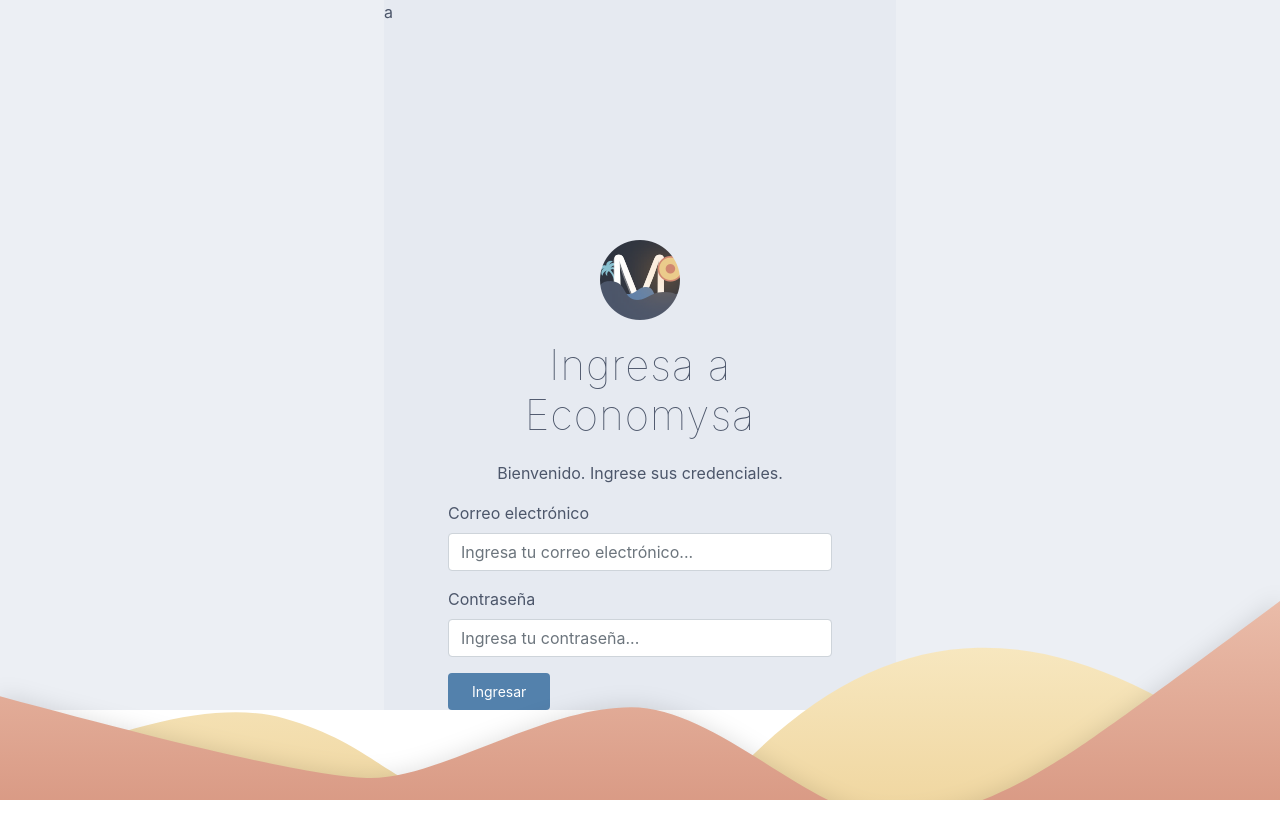
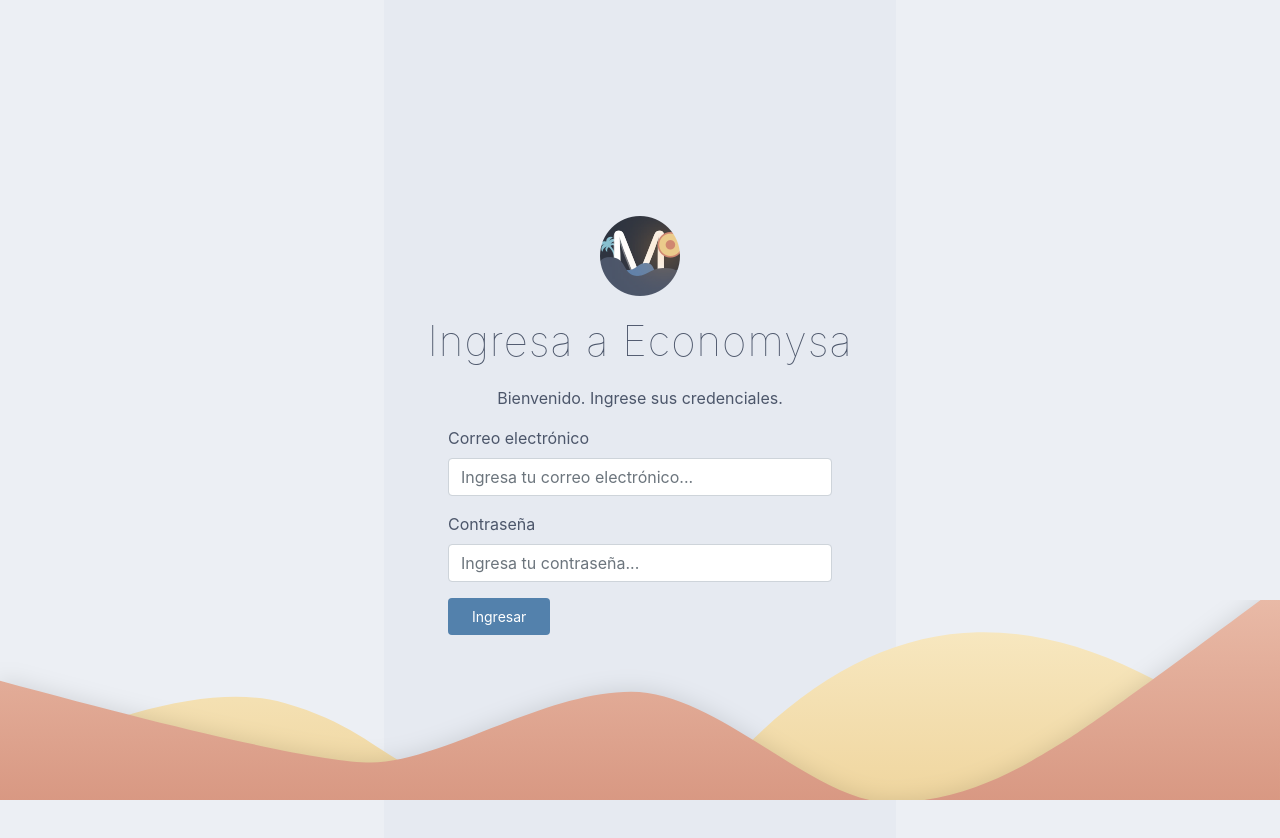
Before and after one commit to Franco-Ezequiel-Marchegiani/Economysa, a React (Create React App) app: page /login in a window 1280 px wide. Shown: the top 838 px of the page. Before the commit the page ends 800 px from the top, so only its background shows below. Built offline with nearby package versions, Linux system fonts and the light colour scheme.

Commit message:
Implementé correctamente la imagne de fondo, falta hacerlo responsive

```diff
--- a/src/components/Login/Login.css
+++ b/src/components/Login/Login.css
@@ -17,10 +17,10 @@
 }
 .pruebaImg{
     width: 100%;
-    height: 100%;
+    height: 20%;
     background-image: url("../../images/fondoLogin.svg");
     background-repeat: no-repeat;
-    background-position: 0 100%;
+    background-position: 0 20%;
     background-size: 100%;
     position: absolute;
     bottom: 0;
@@ -62,23 +62,41 @@
     border: none;
     padding: 8px 24px;
     border-radius: 4px;
+    margin-bottom: 250px;
 }
 @media only screen and (min-width: 1000px){
-    .pruebaImg{
-        width: 100%;
-        height: 100vh;
-        background-image: url("../../images/fondoLogin.svg");
-        background-repeat: no-repeat;
-        background-position: 0 350px;
-        background-size: 100% 100%;
-        background-attachment: fixed;
-    }
-}
-@media only screen and (min-width: 1400px){
     .titleLogin span{
         display: inline;
     }
+    .btn-datosFormRegister{
+        margin-bottom: 250px;
+    }
     .pruebaImg{
-        background-position: 0 400px;
+        width: 100%;
+        height: 25%;
+        background-image: url("../../images/fondoLogin.svg");
+        background-repeat: no-repeat;
+        background-position: 0 25%;
+        background-size: 100%;
+        position: absolute;
+        bottom: 0;
     }
 }
+@media only screen and (min-width: 1600px){
+
+    .pruebaImg{
+        width: 100%;
+        height: 30%;
+        background-image: url("../../images/fondoLogin.svg");
+        background-repeat: no-repeat;
+        background-position: 0 10%;
+        background-size: 100%;
+        position: absolute;
+        bottom: 0;
+    }
+}
+@media only screen and (min-width: 1700px){
+    .btn-datosFormRegister{
+        margin-bottom: 320px;
+    }
+}
--- a/src/components/Login/Login.js
+++ b/src/components/Login/Login.js
@@ -9,7 +9,7 @@ function Login() {
             <main className='prueba'>
                 <div className='loginContainer'>
                     <div>
-                      <span className='btn-darkModeLogin'>a</span>
+                      <span className='btn-darkModeLogin'></span>
                     </div>
                     <div className='loginContent'>
                     <div className='iconLoginContainer'>
```
